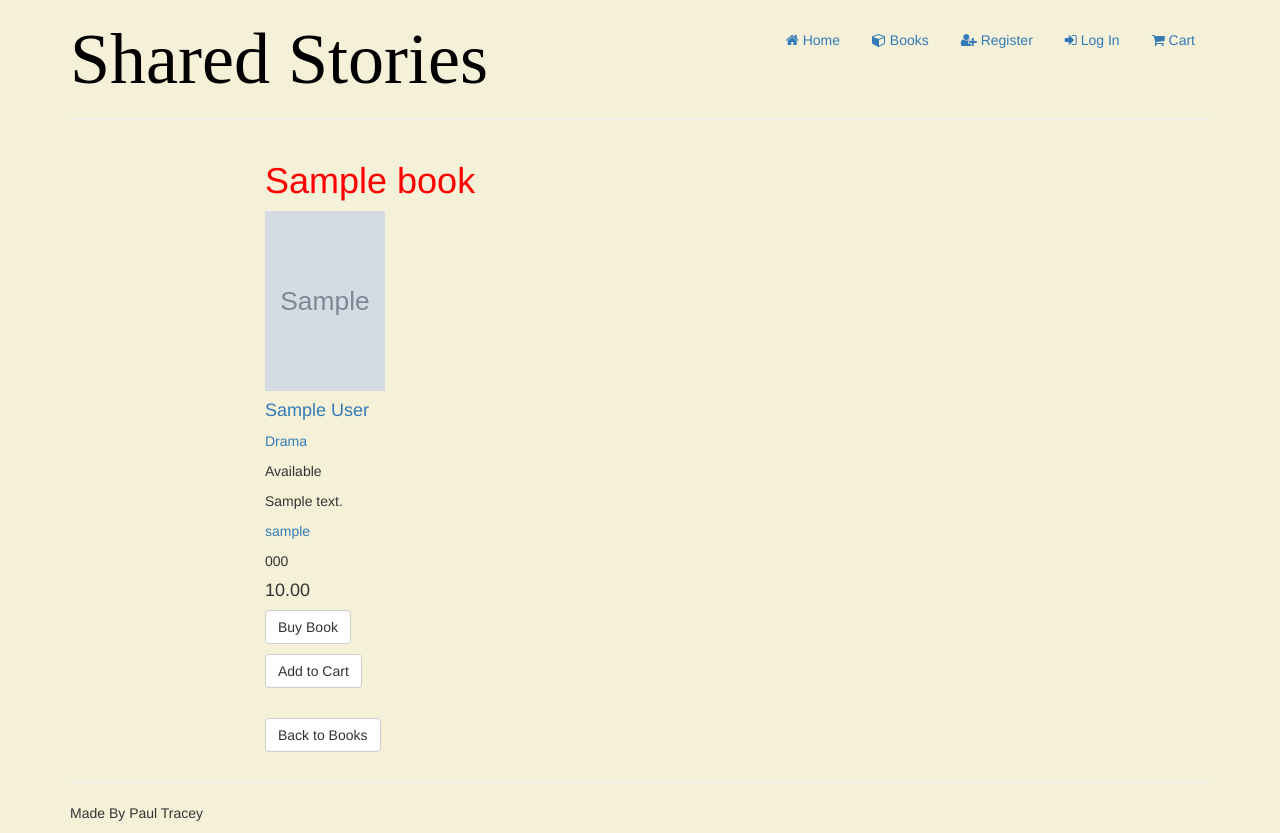
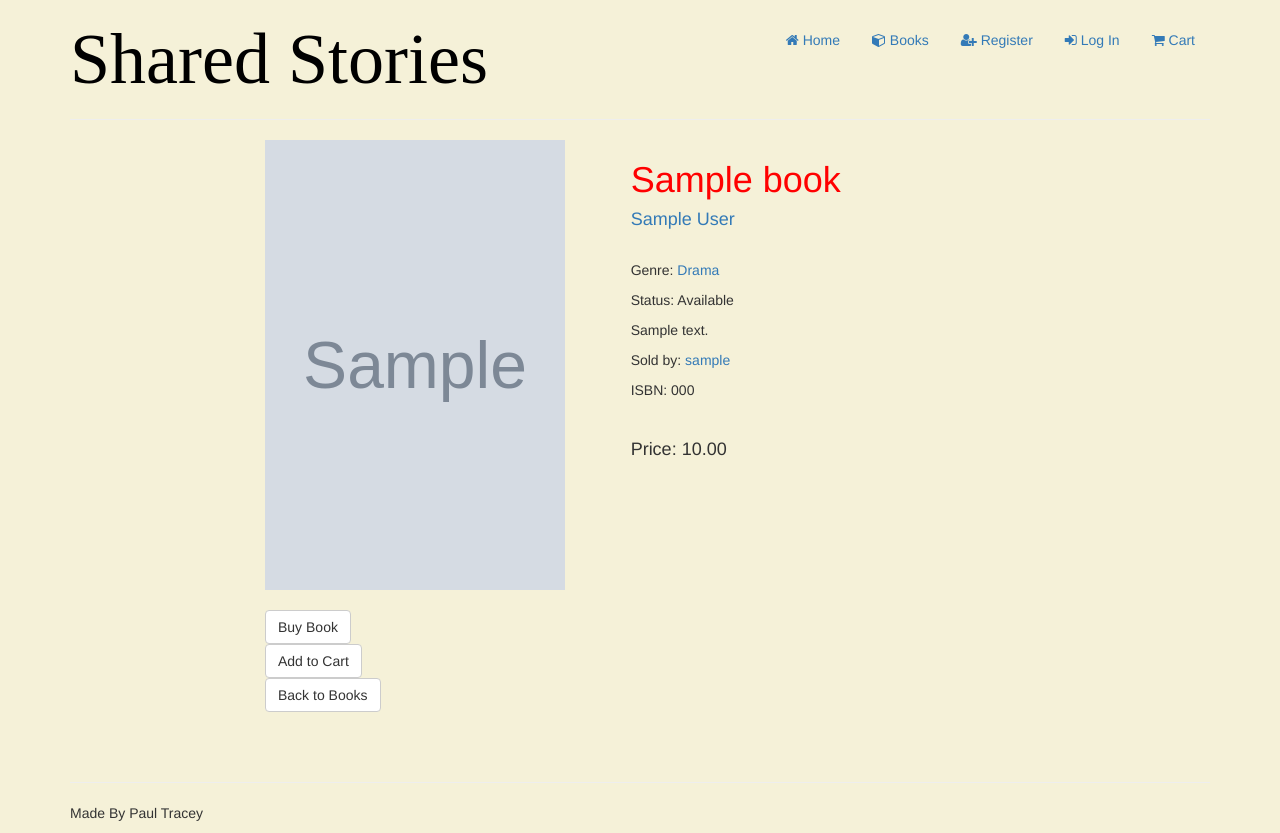
Before and after one commit to paultracey1/E-commerce-Books, a Django app: page /books/1 in a window 1280 px wide. Run offline with Django 3.2, Linux system fonts and the light colour scheme; tables that the repository leaves empty hold one stand-in row (Sample ...); some libraries are stand-ins or nearby versions.

Commit message:
layout fixed

```diff
--- a/books/templates/bookdetail.html
+++ b/books/templates/bookdetail.html
@@ -2,37 +2,55 @@
 
 {% block content %}
 
+{% comment %}style="margin-left:10%;{% endcomment %}
 
-<h1>{{book.title}}</h1>
-<img height="180" width="120" src="{{ MEDIA_URL }}{{ book.image }}">
-<p><a href="{% url 'author_books' book.author %}"><h4>{{book.author}}</h4></a></p>
-<p><a href="{% url 'genre_books' book.genre %}">{{ book.genre }}</a></p>
-<p>{{ book.status }}</p>
-<p>{{book.description}}</p>
-<p><a href="{% url 'seller_books' book.seller.id %}">{{ book.seller }}</a></p>
-<p>{{book.ISBN}}</p>
-<h4>{{book.price}}</h4>
+<div class="row">
+
+    <div class="col-sm-5">
+        <img height="450" width="300" src="{{ MEDIA_URL }}{{ book.image }}">
+    </div>
+
+    <div class="col-sm-6">
+        <h1>{{book.title}}</h1>
+        <p><a href="{% url 'author_books' book.author %}"><h4>{{book.author}}</h4></a></p>
+
+<br>
+
+        <p>Genre: <a href="{% url 'genre_books' book.genre %}">{{ book.genre }}</a></p>
+        <p>Status: {{ book.status }}</p>
+        <p>{{book.description}}</p>
+        <p>Sold by: <a href="{% url 'seller_books' book.seller.id %}">{{ book.seller }}</a></p>
+        <p>ISBN: {{book.ISBN}}</p>
+
+<br>
+        <h4>Price: {{book.price}}</h4>
+    </div>
+
+</div>
+
+<br>
 
 {% comment %}<button class="btn btn-default" onclick="location.href='edit'">Edit</button>{% endcomment %}
 
 {% if book.seller == user %}
-<p><button class="btn btn-default" onclick="location.href='{% url 'edit_book' book.id %}'">Edit</button> </p>
+<p><button class="btn btn-default" onclick="location.href='{% url 'edit_book' book.id %}'">Edit</button>
                 {% elif book.status == "Sold" %}
                 <td></td>
                 <td></td>
 {% else %}
-<p><button class="btn btn-default" onclick="location.href='{% url 'buy_now_stripe' book.id %}'">Buy Book</button></p>
-<p><form method="post" action="{% url 'add_to_cart' book.id %}">
+<button class="btn btn-default" onclick="location.href='{% url 'buy_now_stripe' book.id %}'">Buy Book</button>
+<form method="post" action="{% url 'add_to_cart' book.id %}">
                         {% csrf_token %}
                         <!--Quantity
                         <input name='quantity' type="number" min="1" max="999">-->
                         <button class="btn btn-default", type="submit">Add to Cart</button>
-                    </form></p>
+                    </form>
 {% endif %}
 
+<button class="btn btn-default" onclick="location.href='/books'">Back to Books</button> </p>
+
 <br>
-
-<p><button class="btn btn-default" onclick="location.href='/books'">Back to Books</button> </p>
+<br>
 
 {% load disqus_tags %}
 {% set_disqus_title post.title %}
--- a/home/templates/index.html
+++ b/home/templates/index.html
@@ -19,7 +19,7 @@
 
     </div>
 
-
+<br>
 
 
   <div class="row">
--- a/templates/base.html
+++ b/templates/base.html
@@ -51,7 +51,7 @@
                 {% endblock sidebar %}
             </ul>
         </div>
-        <div class="col-sm-9 col-sm-offset-3 col-md-10 col-md-offset-2 main">
+        <div class="col-sm-9 main">
             <div class="content">
                 {% block content %}
                 {% endblock content%}
```
Also changed, not shown: books/templates/books.html (+12 -5 lines).
